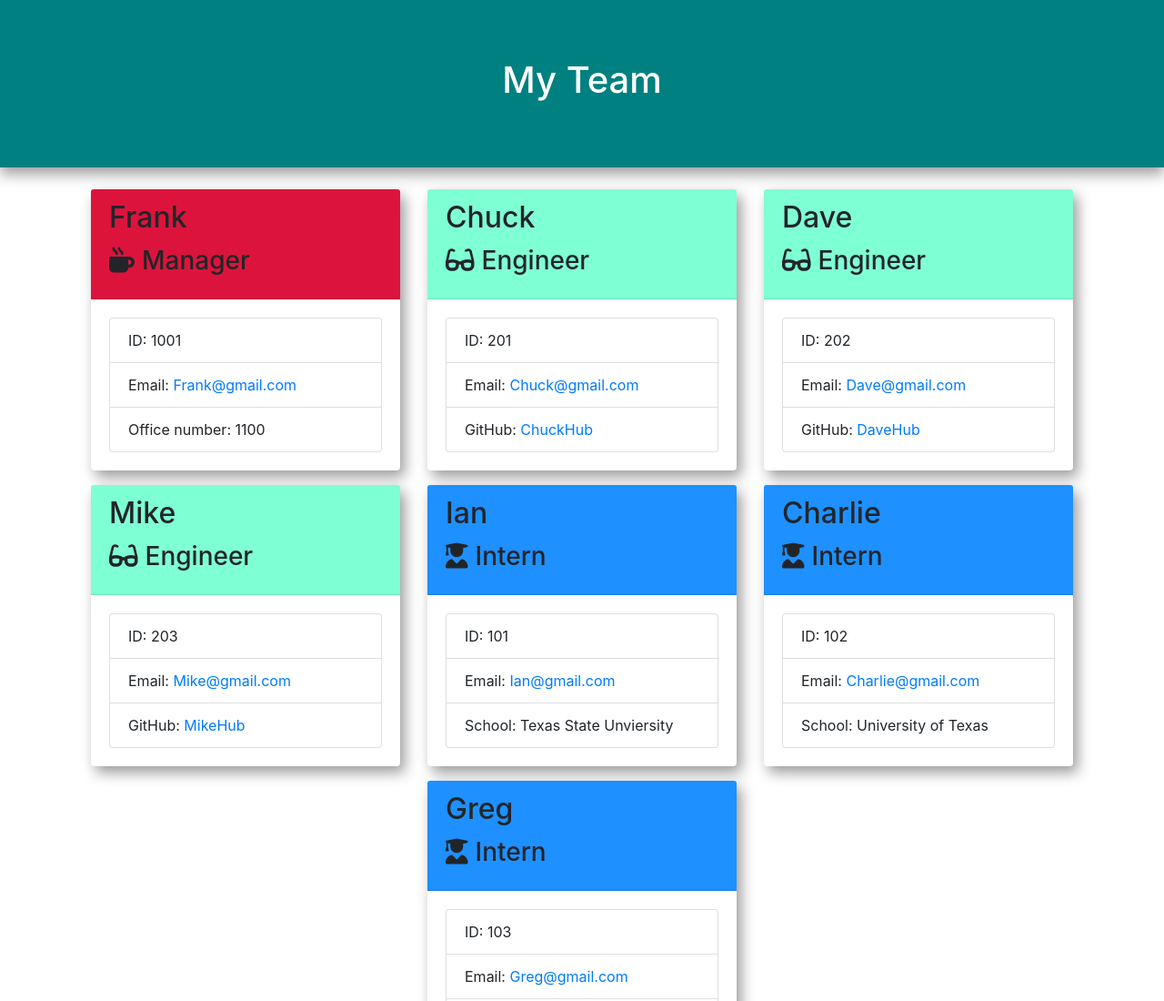
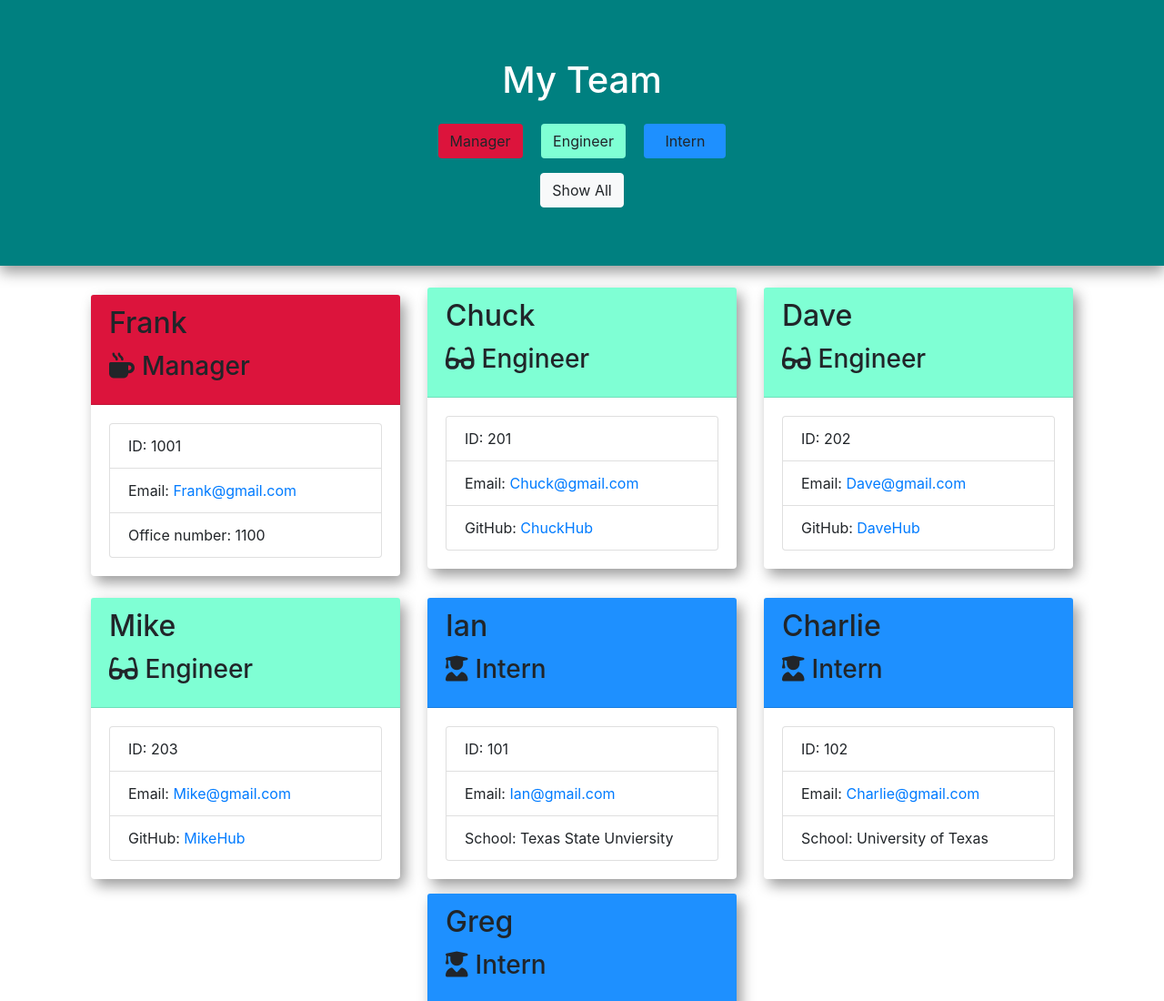
Before and after one commit to Fomiller/Team-Generator, a website: page Develop/output/team.html in a window 1280 px wide. Shown: the top 1100 px of the page at 91% size. Drawn offline with nearby package versions, Linux system fonts and the light colour scheme.

Commit message:
updated file with classes for show/hide function.

```diff
--- a/Develop/output/team.html
+++ b/Develop/output/team.html
@@ -6,10 +6,19 @@
     <meta name="viewport" content="width=device-width, initial-scale=1.0" />
     <meta http-equiv="X-UA-Compatible" content="ie=edge" />
     <title>My Team</title>
+    <!-- Bootstrap -->
     <link rel="stylesheet" href="https://stackpath.bootstrapcdn.com/bootstrap/4.3.1/css/bootstrap.min.css"
         integrity="sha384-ggOyR0iXCbMQv3Xipma34MD+dH/1fQ784/j6cY/iJTQUOhcWr7x9JvoRxT2MZw1T" crossorigin="anonymous">
+    <!-- custom css -->
     <link rel="stylesheet" href="style.css">
+    <!-- font Awesome -->
     <script src="https://kit.fontawesome.com/c502137733.js"></script>
+    <!-- jQuery CDN minified -->
+    <script
+    src="https://code.jquery.com/jquery-3.4.1.min.js"
+    integrity="sha256-CSXorXvZcTkaix6Yvo6HppcZGetbYMGWSFlBw8HfCJo="
+    crossorigin="anonymous"></script>
+    <script src="../script.js"></script>
 </head>
 
 <body>
@@ -17,6 +26,14 @@
         <div class="row">
             <div class="col-12 jumbotron mb-3 team-heading">
                 <h1 class="text-center">My Team</h1>
+                <div class="text-center pt-3">
+                    <button class="btn btn-manager mx-2">Manager</button>
+                    <button class="btn btn-engineer mx-2">Engineer</button>
+                    <button class="btn btn-intern mx-2">Intern</button>
+                </div>
+                <div class="text-center pt-3">
+                    <button class="btn btn-light btn-all">Show All</button>
+                </div>
             </div>
         </div>
     </div>
@@ -24,7 +41,7 @@
         <div class="row">
             <div class="team-area col-12 d-flex flex-wrap justify-content-center">
                 <!-- Dynamic content starts here -->
-                <div class="col-md-6 col-lg-4">
+                <div class="col-md-6 col-lg-4 my-2 manager-col">
     <div class="card employee-card my-2">
         <div class="card-header manager">
             <h2 class="card-title">Frank</h2>
@@ -39,7 +56,7 @@
         </div>
     </div>
 </div>
-<div class="col-md-6 col-lg-4 my-2">
+<div class="col-md-6 col-lg-4 my-2 engineer-col">
     <div class="card employee-card">
         <div class="card-header engineer">
             <h2 class="card-title">Chuck</h2>
@@ -54,7 +71,7 @@
         </div>
     </div>
 </div>
-<div class="col-md-6 col-lg-4 my-2">
+<div class="col-md-6 col-lg-4 my-2 engineer-col">
     <div class="card employee-card">
         <div class="card-header engineer">
             <h2 class="card-title">Dave</h2>
@@ -69,7 +86,7 @@
         </div>
     </div>
 </div>
-<div class="col-md-6 col-lg-4 my-2">
+<div class="col-md-6 col-lg-4 my-2 engineer-col">
     <div class="card employee-card">
         <div class="card-header engineer">
             <h2 class="card-title">Mike</h2>
@@ -84,7 +101,7 @@
         </div>
     </div>
 </div>
-<div class="col-md-6 col-lg-4 my-2">
+<div class="col-md-6 col-lg-4 my-2 intern-col">
     <div class="card employee-card">
         <div class="card-header intern">
             <h2 class="card-title">Ian</h2>
@@ -99,7 +116,7 @@
         </div>
     </div>
 </div>
-<div class="col-md-6 col-lg-4 my-2">
+<div class="col-md-6 col-lg-4 my-2 intern-col">
     <div class="card employee-card">
         <div class="card-header intern">
             <h2 class="card-title">Charlie</h2>
@@ -114,7 +131,7 @@
         </div>
     </div>
 </div>
-<div class="col-md-6 col-lg-4 my-2">
+<div class="col-md-6 col-lg-4 my-2 intern-col">
     <div class="card employee-card">
         <div class="card-header intern">
             <h2 class="card-title">Greg</h2>
```
